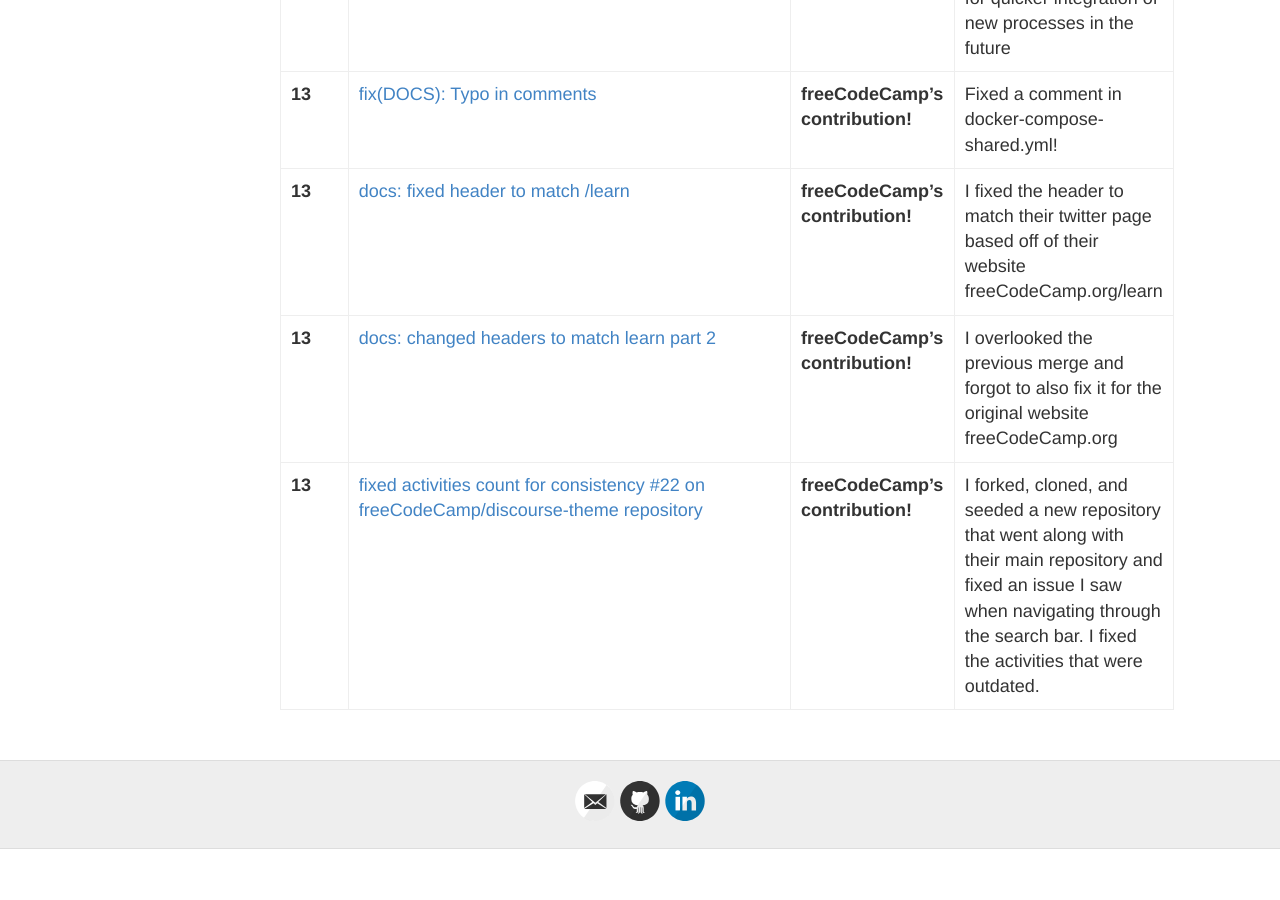
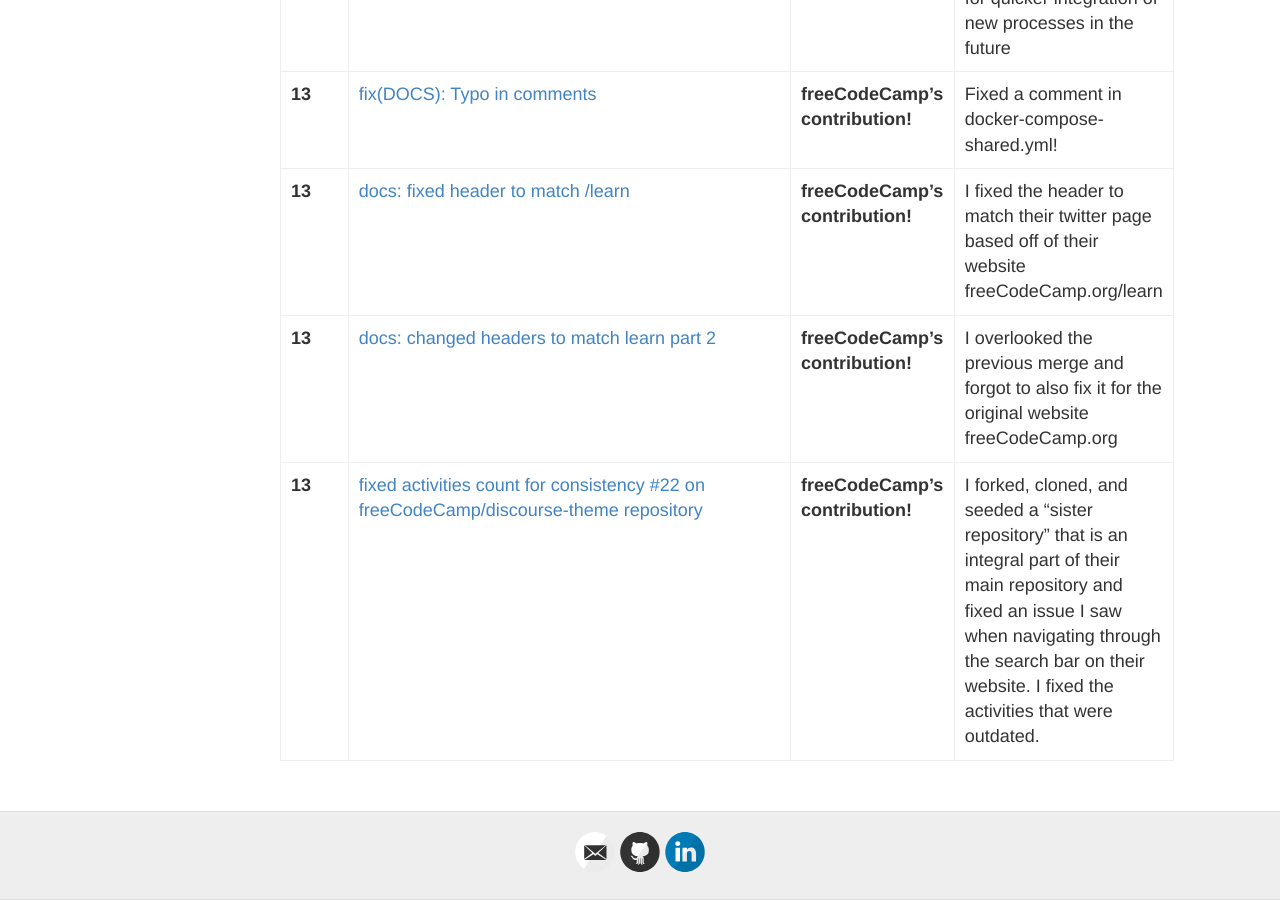
Before and after one commit to hunter-college-ossd-spr-2020/MarceloDamian-weekly, a Jekyll site: the page built from contributions.md, in a window 1280 px wide and 900 px high, scrolled down 3671 px. Built offline with Jekyll 4.4.1, drawn with Linux system fonts in a browser that asks for light colours; before the commit the page ends 4520 px from its top, so only the background shows below that.

Commit message:
Update contributions.md

```diff
--- a/contributions.md
+++ b/contributions.md
@@ -52,4 +52,4 @@ following the same syntax.
 | **13** |[fix(DOCS): Typo in comments ](https://github.com/freeCodeCamp/freeCodeCamp/pull/38778)|**freeCodeCamp's contribution!**|Fixed a comment in docker-compose-shared.yml! |
 | **13** |[docs: fixed header to match /learn](https://github.com/freeCodeCamp/freeCodeCamp/pull/38789)|**freeCodeCamp's contribution!**| I fixed the header to match their twitter page based off of their website freeCodeCamp.org/learn  |
 | **13** |[docs: changed headers to match learn part 2](https://github.com/freeCodeCamp/freeCodeCamp/pull/38793)|**freeCodeCamp's contribution!**| I overlooked the previous merge and forgot to also fix it for the original website freeCodeCamp.org |
-| **13** |[fixed activities count for consistency #22 on freeCodeCamp/discourse-theme repository](https://github.com/freeCodeCamp/discourse-theme/pull/22)|**freeCodeCamp's contribution!**| I forked, cloned, and seeded a new repository that went along with their main repository and fixed an issue I saw when navigating through the search bar. I fixed the activities that were outdated.|
+| **13** |[fixed activities count for consistency #22 on freeCodeCamp/discourse-theme repository](https://github.com/freeCodeCamp/discourse-theme/pull/22)|**freeCodeCamp's contribution!**| I forked, cloned, and seeded a "sister repository" that is an integral part of their main repository and fixed an issue I saw when navigating through the search bar on their website. I fixed the activities that were outdated.|
```
